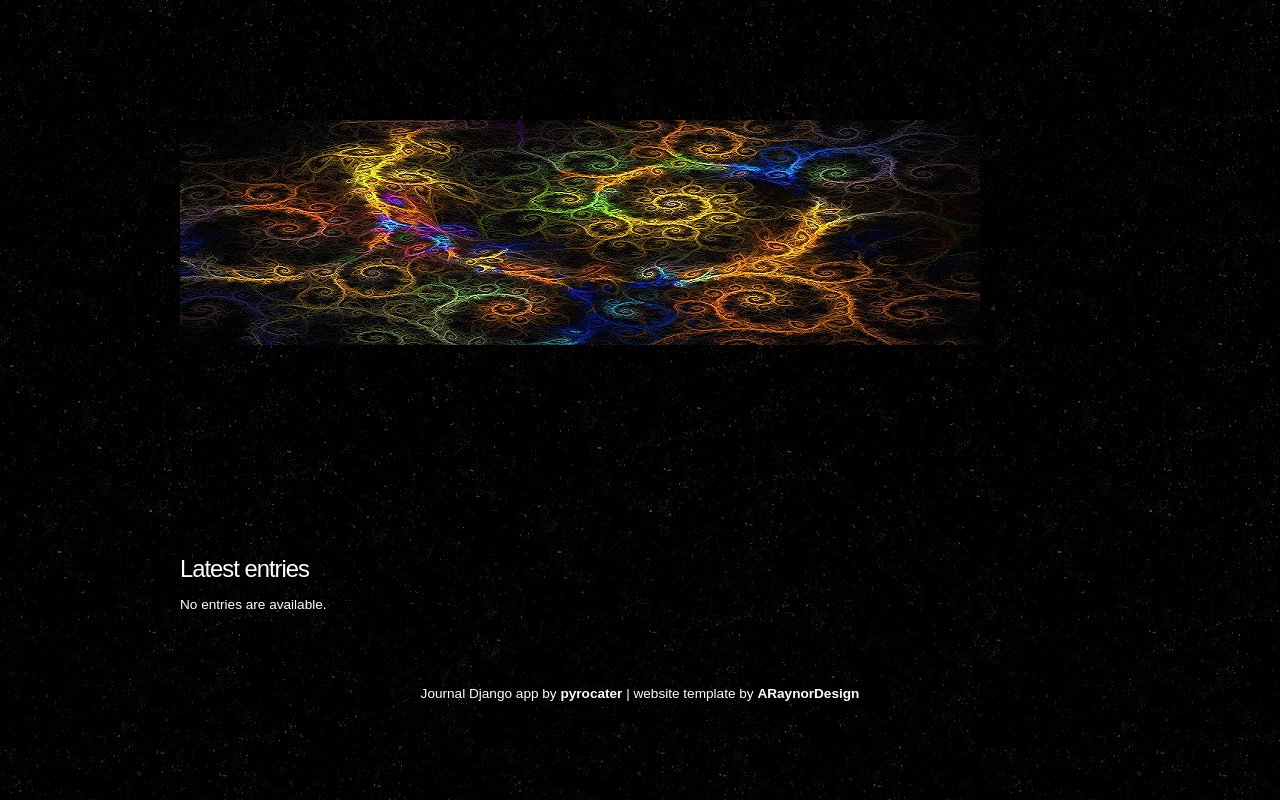
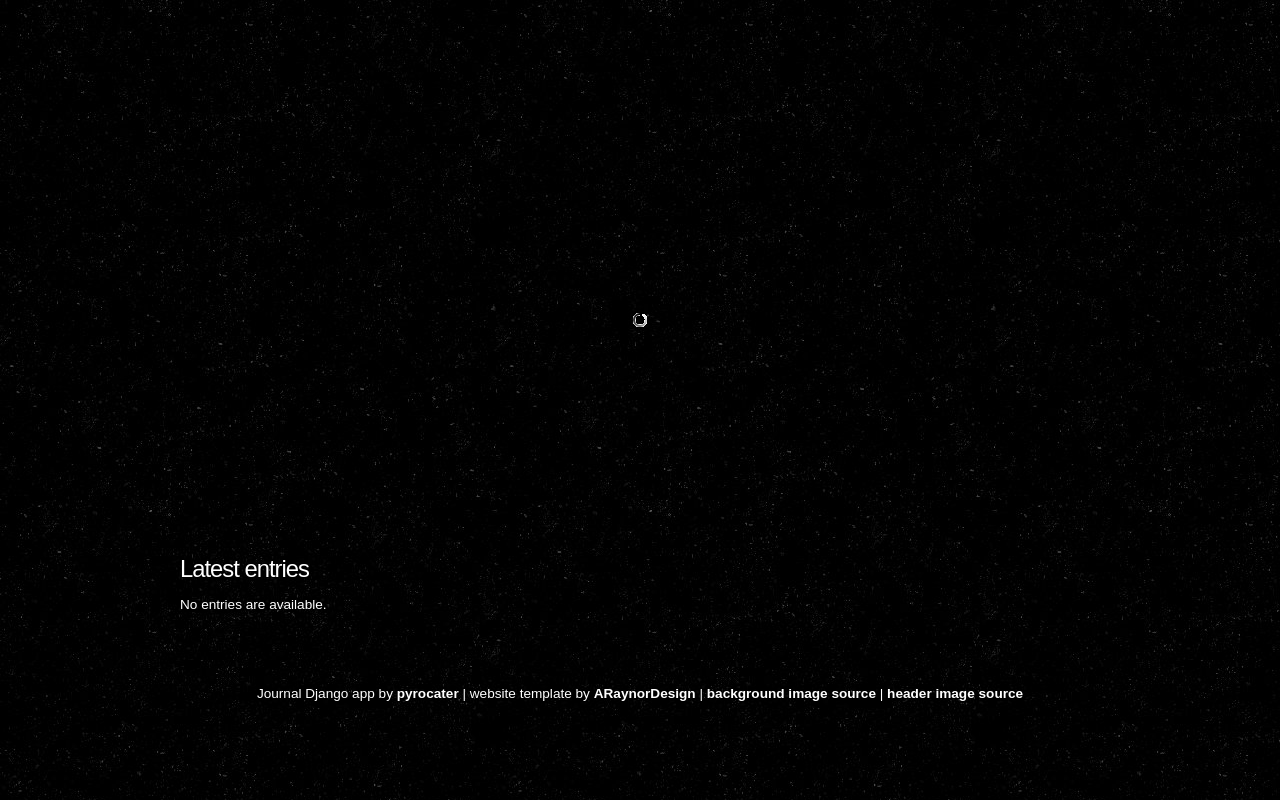
Before and after one commit to nealian/django-learning-journal, a Django app: template templates/journal/entry_list.html in a window 1280 px wide. Run offline with Django 3.2, Linux system fonts and the light colour scheme; the template is opened without the code that fills it, so the values that code supplies are empty.

Commit message:
Minor style changes?

```diff
--- a/static/journal/css/style.css
+++ b/static/journal/css/style.css
@@ -81,7 +81,7 @@
 #welcome
 { width: 360px;
   float: left;
-  text-align: center;
+  text-align: left;
   height: 45px;
   margin: 0 auto;
   padding-left: 20px;
--- a/templates/journal/banner.html
+++ b/templates/journal/banner.html
@@ -1,4 +1,8 @@
 {% load staticfiles %}
 <div id="banner_image">
-  <img src="{% static "journal/images/home_1.jpg" %}" alt="" />
+  <div id="slider-wrapper">
+    <div id="slider" class="nivoSlider">
+      <img src="{% static "journal/images/home_1.jpg" %}" alt="" />
+    </div><!-- slider -->
+  </div><!-- slider-wrapper -->
 </div><!-- banner_image -->
--- a/templates/journal/footer.html
+++ b/templates/journal/footer.html
@@ -1 +1 @@
-Journal Django app by <a href="http://www.pyrocater.com/">pyrocater</a> | website template by <a href="http://www.araynordesign.co.uk">ARaynorDesign</a>
+Journal Django app by <a href="http://www.pyrocater.com/">pyrocater</a> | website template by <a href="http://www.araynordesign.co.uk/">ARaynorDesign</a> | <a href="http://fotogrph.com/">background image source</a> | <a href="http://www.flickr.com/photos/longan_drink/289130767/">header image source</a>
```
